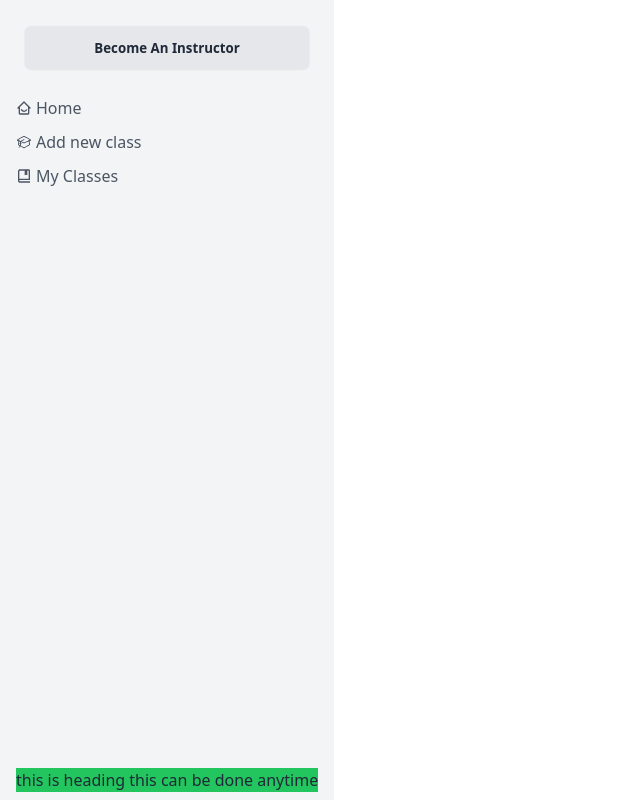
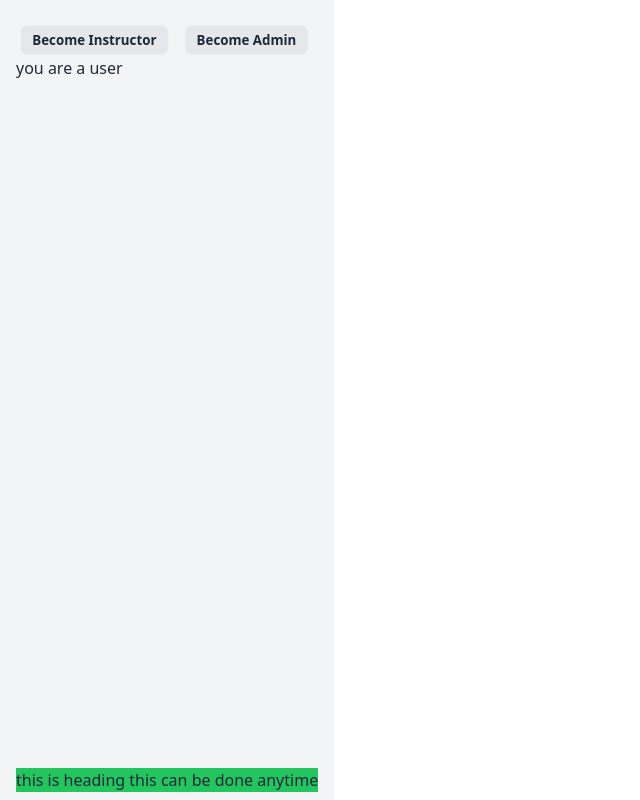
Before and after one commit to fazlyalahiru/lingua-client, a React (Vite) app: page /dashboard in a window 1280 px wide. Shown: the whole page, without its empty margins (0-640 px from the left). Built offline with nearby package versions, Linux system fonts and the light colour scheme; no server answers.

Commit message:
working on dashboard

```diff
--- a/src/components/dashboard/DashboardSidebar.jsx
+++ b/src/components/dashboard/DashboardSidebar.jsx
@@ -2,16 +2,14 @@ import { useContext, useState } from "react";
 import { Transition } from "@headlessui/react";
 import { MdOutlineSpaceDashboard } from "react-icons/md";
 import { AuthContext } from "../../providerders/AuthProviders";
-import { AiOutlineCaretDown, AiOutlineUserAdd } from "react-icons/ai";
-import { Link, NavLink } from "react-router-dom";
-import { GrInsecure } from "react-icons/gr";
 import { BiBookBookmark, BiHomeSmile } from "react-icons/bi";
 import { HiOutlineAcademicCap } from "react-icons/hi2";
 import { instructorRequest } from "../../apis/user";
 import { toast } from "react-hot-toast";
+import { Link } from "react-router-dom";
 
 const Sidebar = () => {
-  const { user } = useContext(AuthContext);
+  const { user, role, setRole } = useContext(AuthContext);
   const [isOpen, setIsOpen] = useState(false);
   const [toggle, setToggle] = useState(false);
   const toggleHandler = (event) => {
@@ -21,6 +19,7 @@ const Sidebar = () => {
   const handleInstructorRequest = () => {
     instructorRequest(user)
       .then((result) => {
+        setRole("instructor");
         console.log(result);
         toast.success("you are an instructor");
       })
@@ -28,6 +27,9 @@ const Sidebar = () => {
         console.log(err);
       });
   };
+
+  // Become an admin
+  const handleAdminRequest = () => {};
 
   return (
     <>
@@ -117,27 +119,24 @@ const Sidebar = () => {
               </div>
             )}
 
-            {/* <label className="inline-flex w-full rounded-md cursor-pointer text-gray-800">
-              <input
-                onChange={toggleHandler}
-                id="Toggle3"
-                type="checkbox"
-                className="hidden peer"
-              />
-              <span className='px-4 py-1 rounded-l-md bg-[#4285f4] peer-checked:bg-gray-300'>
-                Guest
-              </span>
-              <span className='px-4 py-1 rounded-r-md bg-gray-300 peer-checked:bg-[#4285f4]'>
-                Host
-              </span>
-            </label> */}
+            <div>
               <button
-              className="btn capitalize mt-4 bg-gray-200 hover:bg-gray-300 btn-block"
+                className="btn capitalize mt-4 bg-gray-200 hover:bg-gray-300 mr-2 btn-sm"
                 onClick={handleInstructorRequest}>
                 {" "}
-              Become an instructor
+                Become Instructor
               </button>
+
+              <button
+                className="btn capitalize mt-4 bg-gray-200 hover:bg-gray-300 btn-sm"
+                onClick={handleAdminRequest}>
+                {" "}
+                Become Admin
+              </button>
+            </div>
+
             <div>
+              {role === "instructor" ? (
                 <ul className="space-y-2.5 mt-6 text-gray-600 ">
                   <li className="flex items-center gap-1 hover:text-black">
                     <BiHomeSmile></BiHomeSmile>
@@ -151,8 +150,12 @@ const Sidebar = () => {
                     <BiBookBookmark></BiBookBookmark>
                     <Link to="/classes">My Classes</Link>
                   </li>
-
                 </ul>
+              ) : role === "admin" ? (
+                <p>you are a admin</p>
+              ) : (
+                <p>you are a user</p>
+              )}
             </div>
           </div>
 
--- a/src/pages/dashboard/Classes.jsx
+++ b/src/pages/dashboard/Classes.jsx
@@ -3,16 +3,49 @@ import { getAllClasses } from "../../apis/Classes";
 import Container from "../../components/shared/Container";
 import { AuthContext } from "../../providerders/AuthProviders";
 import { BsJournalBookmark } from "react-icons/bs";
+import { toast } from "react-hot-toast";
 
 const Classes = () => {
   const [classes, setClasses] = useState([]);
-  const { user } = useContext(AuthContext);
   console.log(classes);
+  const { user, role } = useContext(AuthContext);
+
   useEffect(() => {
     getAllClasses().then((data) => {
       setClasses(data);
     });
   }, []);
+
+  const handleEnrollInfo = (classInfo) => {
+    console.log(classInfo);
+    // Send the enrollment data to the server
+    const enrolledClass = {
+      ...classInfo,
+      classId: classInfo._id,
+      userInfo: {
+        displayName: user?.displayName,
+        email: user?.email,
+      },
+    };
+    fetch("http://localhost:5000/enrolls", {
+      method: "POST",
+      headers: {
+        "Content-Type": "application/json",
+      },
+      body: JSON.stringify(enrolledClass),
+    })
+      .then((response) => response.json())
+      .then((result) => {
+        if (result.insertedId) {
+          console.log(result);
+          toast.success("Your request has been sent to the instructor");
+        }
+        else{
+          toast.error('You already booked this class')
+        }
+      })
+  };
+
   return (
     <>
       <Container>
@@ -34,7 +67,9 @@ const Classes = () => {
                     </p>
                   </div>
                 </div>
-                <h2 className="text-lg font-semibold pt-2">{className.className}</h2>
+                <h2 className="text-lg font-semibold pt-2">
+                  {className.className}
+                </h2>
                 <div className="flex justify-between items-center">
                   <p className="text-[#4285f4] text-xl font-semibold">
                     ${className.price}
@@ -42,10 +77,15 @@ const Classes = () => {
 
                   <div className="flex justify-center items-center gap-2 py-4">
                     <BsJournalBookmark className="text-gray-500 text-sm"></BsJournalBookmark>
-                    <p className="text-gray-500 text-sm">Available seat: {className.totalSeat}</p>
+                    <p className="text-gray-500 text-sm">
+                      Available seat: {className.totalSeat}
+                    </p>
                   </div>
                 </div>
-                <button className="btn btn-block btn-sm capitalize bg-[#4285f4] text-white hover:bg-black">
+                <button
+                  onClick={() => handleEnrollInfo(className)}
+                  disabled={className.instructorInfo.email === user?.email}
+                  className="btn btn-block btn-sm capitalize bg-[#4285f4] text-white hover:bg-black">
                   Book now
                 </button>
               </div>
--- a/src/providerders/AuthProviders.jsx
+++ b/src/providerders/AuthProviders.jsx
@@ -10,6 +10,7 @@ import {
   updateProfile,
 } from "firebase/auth";
 import { app } from "../firebase/firebase.config";
+import { userRole } from "../apis/user";
 // import app from "../firebase/firebase.config";
 export const AuthContext = createContext(null);
 
@@ -20,6 +21,13 @@ const googleAuthProvider = new GoogleAuthProvider();
 const AuthProvider = ({ children }) => {
   const [user, setUser] = useState(null);
   const [loading, setLoading] = useState(true);
+  const [role, setRole] = useState(null)
+
+  useEffect(()=>{
+    if(user){
+      userRole(user.email).then(data =>setRole(data))
+    }
+  },[user])
 
   const createUser = (email, password) => {
     setLoading(true);
@@ -57,7 +65,9 @@ const AuthProvider = ({ children }) => {
 
   const authInfo = {
     user,
+    role,
     loading,
+    setRole,
     createUser,
     signIn,
     singnInWithGoogle,
```
Also changed, not shown: src/apis/bookClass.js (added, +11 -0 lines). Lines whose indentation alone changed are shown as unchanged.
